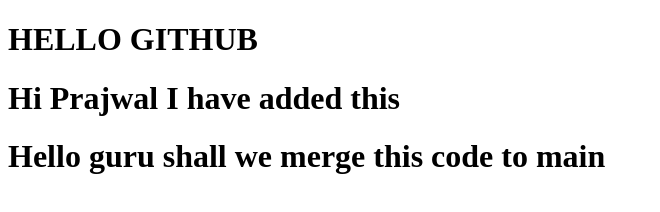
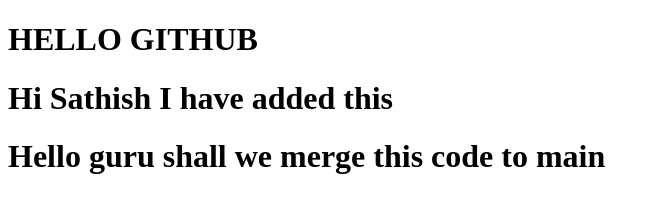
Before and after one commit to Prajugowda136/Ecommerce, a plain HTML site: page index.html in a window 1280 px wide. Shown: the whole page, without its empty margins (0-660 px from the left). Drawn offline with Linux system fonts and the light colour scheme.

Commit message:
changed the data

```diff
--- a/index.html
+++ b/index.html
@@ -7,7 +7,7 @@
 </head>
 <body>
     <h1>HELLO GITHUB</h1>
-    <h1>Hi Prajwal I have added this </h1>
+    <h1>Hi Sathish I have added this </h1>
     <h1>Hello guru shall we merge this code to main</h1>
 </body>
 </html>
```
